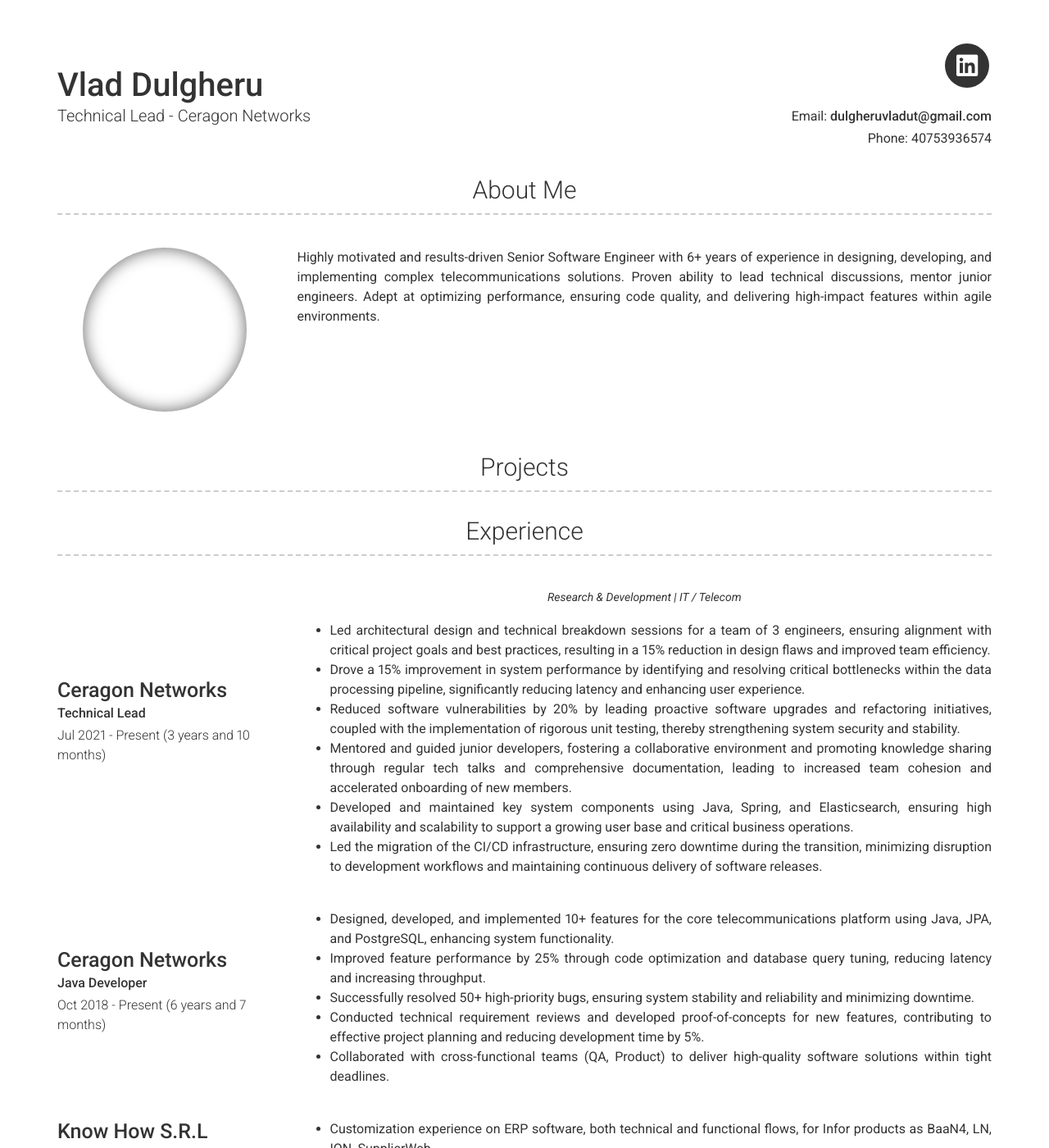
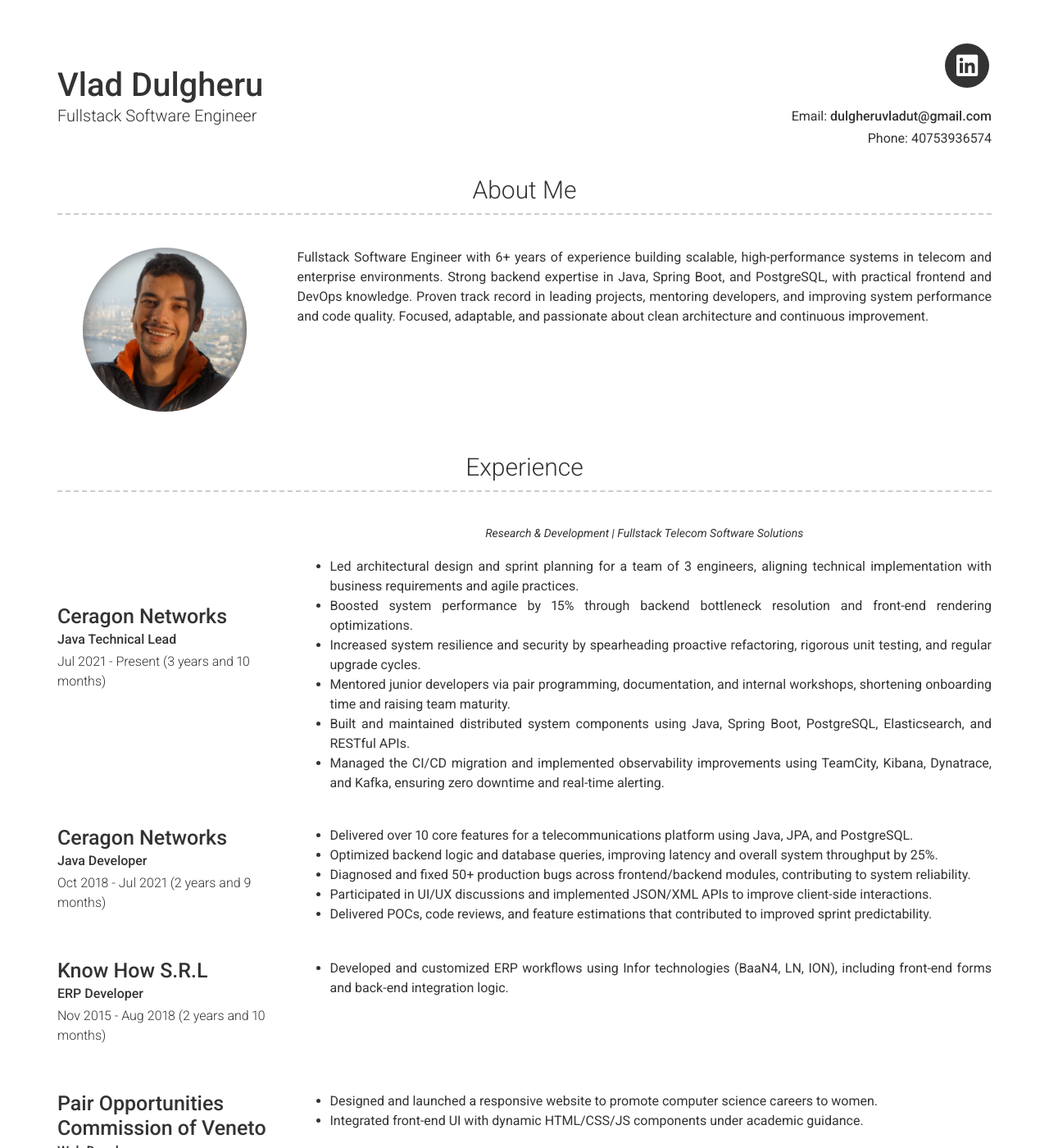
Before and after one commit to d-vlad/d-vlad.github.com, a Jekyll site: the page built from index.md, in a window 1280 px wide and 1400 px high. Shown: the whole window at 82% size. Built offline with Jekyll 4.4.1, drawn with Linux system fonts in a browser that asks for light colours; nearby versions of some CDN libraries; some of the changed text lies outside the part shown.

Commit message:
profile image + small updates

```diff
--- a/_config.yml
+++ b/_config.yml
@@ -1,12 +1,9 @@
-# Site
-# repository: sproogen/modern-resume-theme
-
 # Content configuration version
 version: 2
 
 # Personal info
 name: Vlad Dulgheru
-title: Technical Lead - Ceragon Networks
+title: Fullstack Software Engineer
 email: dulgheruvladut@gmail.com
 phone: +40753936574
 website:
@@ -18,114 +15,118 @@ darkmode: false
 linkedin_username: dulgheruvlad
 
 # About Section
-about_profile_image: images/profile.jpg
+about_profile_image: profile.jpg
 about_content: |
-  Highly motivated and results-driven Senior Software Engineer with 6+ years of experience in designing,
-  developing, and implementing complex telecommunications solutions. Proven ability to lead technical
-  discussions, mentor junior engineers. Adept at optimizing performance, ensuring code quality, and delivering
-  high-impact features within agile environments.
+  Fullstack Software Engineer with 6+ years of experience building scalable, high-performance systems in telecom and enterprise environments. Strong backend expertise in Java, Spring Boot, and PostgreSQL, with practical frontend and DevOps knowledge. Proven track record in leading projects, mentoring developers, and improving system performance and code quality. Focused, adaptable, and passionate about clean architecture and continuous improvement.
 
 content:
-  - title: Projects
-    layout: list
-    content: []
+#  - title: Projects
+#    layout: list
+#    content: []
 
   - title: Experience
     layout: list
     content:
       - layout: left
         title: Ceragon Networks
-        sub_title: Technical Lead
+        sub_title: Java Technical Lead
         caption: Jul 2021 - Present (3 years and 10 months)
         link:
         quote: >
-          Research & Development | IT / Telecom
+          Research & Development | Fullstack Telecom Software Solutions
         description: |
-          * Led architectural design and technical breakdown sessions for a team of 3 engineers, ensuring alignment with critical project goals and best practices, resulting in a 15% reduction in design flaws and improved team efficiency.
-          * Drove a 15% improvement in system performance by identifying and resolving critical bottlenecks within the data processing pipeline, significantly reducing latency and enhancing user experience.
-          * Reduced software vulnerabilities by 20% by leading proactive software upgrades and refactoring initiatives, coupled with the implementation of rigorous unit testing, thereby strengthening system security and stability.
-          * Mentored and guided junior developers, fostering a collaborative environment and promoting knowledge sharing through regular tech talks and comprehensive documentation, leading to increased team cohesion and accelerated onboarding of new members.
-          * Developed and maintained key system components using Java, Spring, and Elasticsearch, ensuring high availability and scalability to support a growing user base and critical business operations.
-          * Led the migration of the CI/CD infrastructure, ensuring zero downtime during the transition, minimizing disruption to development workflows and maintaining continuous delivery of software releases.
+          * Led architectural design and sprint planning for a team of 3 engineers, aligning technical implementation with business requirements and agile practices.
+          * Boosted system performance by 15% through backend bottleneck resolution and front-end rendering optimizations.
+          * Increased system resilience and security by spearheading proactive refactoring, rigorous unit testing, and regular upgrade cycles.
+          * Mentored junior developers via pair programming, documentation, and internal workshops, shortening onboarding time and raising team maturity.
+          * Built and maintained distributed system components using Java, Spring Boot, PostgreSQL, Elasticsearch, and RESTful APIs.
+          * Managed the CI/CD migration and implemented observability improvements using TeamCity, Kibana, Dynatrace, and Kafka, ensuring zero downtime and real-time alerting.
 
       - layout: left
         title: Ceragon Networks
         sub_title: Java Developer
-        caption: Oct 2018 - Present (6 years and 7 months)
+        caption: Oct 2018 - Jul 2021 (2 years and 9 months)
         description: |
-          * Designed, developed, and implemented 10+ features for the core telecommunications platform using Java, JPA, and PostgreSQL, enhancing system functionality.
-          * Improved feature performance by 25% through code optimization and database query tuning, reducing latency and increasing throughput.
-          * Successfully resolved 50+ high-priority bugs, ensuring system stability and reliability and minimizing downtime.
-          * Conducted technical requirement reviews and developed proof-of-concepts for new features, contributing to effective project planning and reducing development time by 5%.
-          * Collaborated with cross-functional teams (QA, Product) to deliver high-quality software solutions within tight deadlines.
+          * Delivered over 10 core features for a telecommunications platform using Java, JPA, and PostgreSQL.
+          * Optimized backend logic and database queries, improving latency and overall system throughput by 25%.
+          * Diagnosed and fixed 50+ production bugs across frontend/backend modules, contributing to system reliability.
+          * Participated in UI/UX discussions and implemented JSON/XML APIs to improve client-side interactions.
+          * Delivered POCs, code reviews, and feature estimations that contributed to improved sprint predictability.
 
       - layout: left
         title: Know How S.R.L
-        sub_title: Developer
+        sub_title: ERP Developer
         caption: Nov 2015 - Aug 2018 (2 years and 10 months)
         description: |
-          * Customization experience on ERP software, both technical and functional flows, for Infor products as BaaN4, LN, ION, SupplierWeb.
+          * Developed and customized ERP workflows using Infor technologies (BaaN4, LN, ION), including front-end forms and back-end integration logic.
 
       - layout: left
         title: Pair Opportunities Commission of Veneto
         sub_title: Web Developer
         caption: Sep 2014 - Mar 2015 (7 months)
         description: |
-          * Designed and developed a website aimed at introducing women to the field of computer science, under the supervision of Prof. Agostino Cortesi.
+          * Designed and launched a responsive website to promote computer science careers to women.
+          * Integrated front-end UI with dynamic HTML/CSS/JS components under academic guidance.
 
       - layout: left
         title: StudioManoLibera
         sub_title: Graphic Designer (Collaboration)
         caption: Apr 2010 - May 2010 (2 months)
         description: |
-          * Contributed to the production of an animated video for a well-known Italian cartoon character.
-          * Improved proficiency in Adobe Photoshop and Illustrator.
+          * Contributed digital artwork and visual assets for an Italian cartoon production using Adobe Suite tools.
 
       - layout: left
         title: CosmoFoto
         sub_title: Intern
         caption: Feb 2009 - Feb 2009 (1 month)
         description: |
-          * Worked on photo development and printing.
-          * Improved skills in Adobe Photoshop.
+          * Assisted with photo development and gained Photoshop experience in a production setting.
 
       - layout: left
         title: Municipality of Oderzo
         sub_title: Translator
         caption: Mar 2008 - Mar 2008 (1 month)
         description: |
-          * Participated in the "Letters from the West" project in collaboration with the Social Services office.
-          * Gained experience working with multicultural teams.
+          * Participated in a cultural translation initiative for the “Letters from the West” social services project.
 
   - title: Education
     layout: list
     content:
-      - layout: top-right
+      - layout: top-left
         title: Universitá Ca’Foscari Venezia
         sub_title: Bachelor's degree in Computer Science
         caption: 2013 - 2018
-        quote: >
-          Department of Environmental Sciences, Computer Science and Statistics
+        description: |
+          * Department of Environmental Sciences, Computer Science and Statistics
 
-      - layout: top-right
+      - layout: top-left
         title: A.V. Obici
         sub_title: High School / Vocational School - Graphic Designer
         caption: 2007 - 2011
         description: |
           * Advertising Graphic Diploma
-          * Learned and applied graphic-pictorial techniques for design and production
+          * Trained in digital illustration and layout design
 
   - title: Skills
     layout: text
     content: |
-      **Technical Skills:**
-      Java, Spring, JPA, PostgreSQL, Hibernate, Elasticsearch, Kafka, Dynatrace, TeamCity, Kibana, Logstash, Log4j2, CI/CD, Agile Methodology, Eclipse IDE, Maven, SNMP, NETCONF
+      **Fullstack Technologies:**
+      Java, Spring Boot, JPA, PostgreSQL, Hibernate, REST APIs, Elasticsearch, Kafka, HTML, CSS, JavaScript
 
-      **Other Technologies:**
-      Adobe Photoshop, Adobe Illustrator, Corel Draw, HTML/CSS, JavaScript, SQL, Unix, XML, XSD, Microsoft Office, ER Studio, BaaN IV, ERP Infor LN, F#, ION
+      **DevOps & Observability:**
+      CI/CD, Dynatrace, TeamCity, Kibana, Logstash, Log4j2, SNMP, NETCONF
+
+      **Development Practices:**
+      Agile Methodology, Pair Programming, Technical Documentation, System Design, Unit Testing, Code Reviews
+
+      **Tools & Platforms:**
+      Eclipse IDE, Maven, Unix/Linux, Microsoft Office, Adobe Photoshop, Adobe Illustrator
+
+      **ERP & Legacy Systems:**
+      BaaN IV, ERP Infor LN, F#, ION, XML, XSD, ER Studio
 
       **Soft Skills:**
-      Mentoring, Communication, Teamwork, Project Planning, Documentation
+      Mentoring, Communication, Team Collaboration, Requirements Analysis
 
       **Languages:**
       Italian: Advanced
```
Also changed, not shown: profile.jpg (added), 2 other files.
